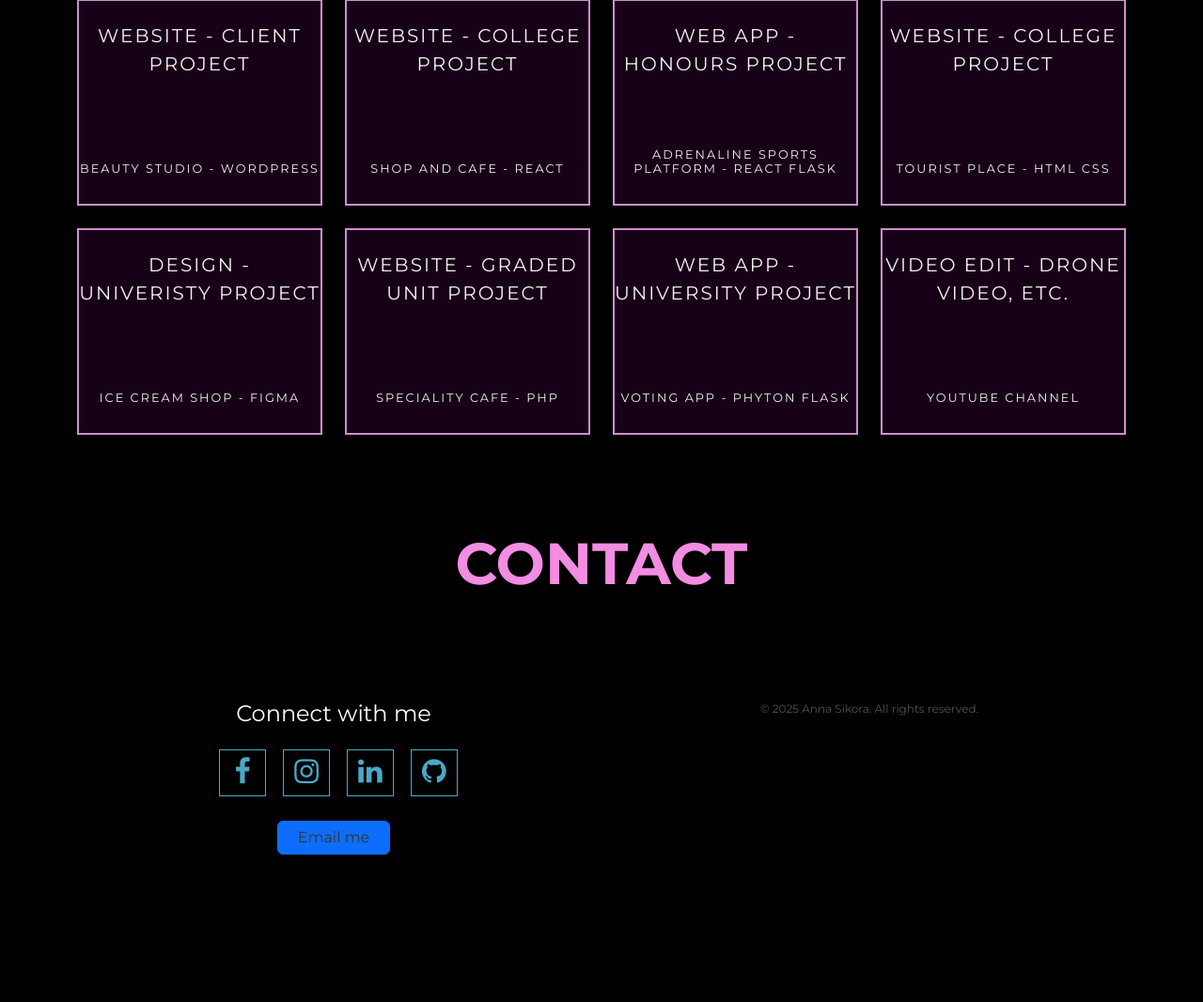
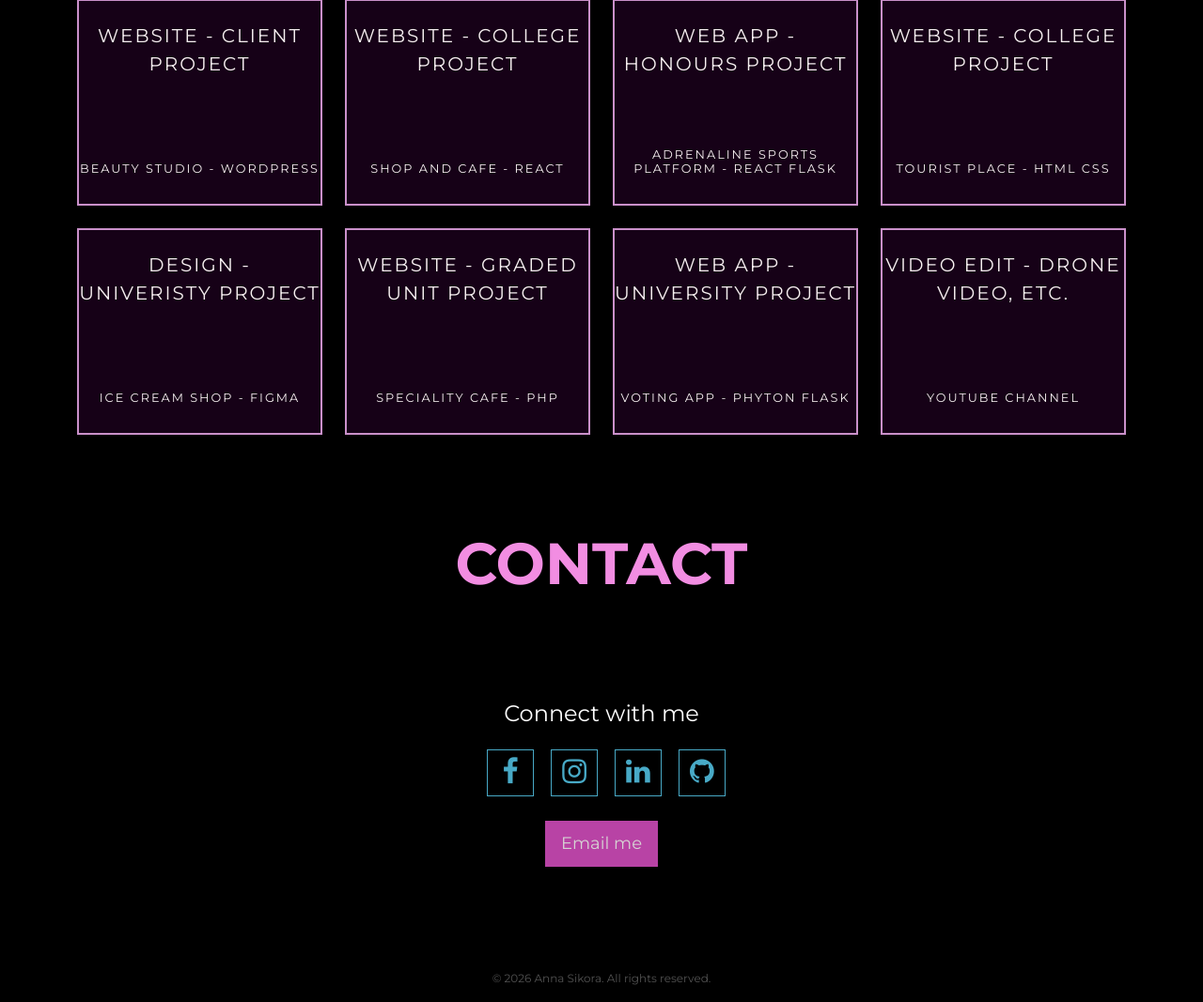
Before and after one commit to AnnS9/MyPortfolio, a PHP site: page / in a window 1280 px wide. Shown: the part 2922-3989 px from the top of the page at 94% size. Before the commit the page ends 3832 px from the top, so only its background shows below. Run offline with PHP 8.4, Linux system fonts and the light colour scheme; some libraries are stand-ins or nearby versions.

Commit message:
minor changes

```diff
--- a/css/style.css
+++ b/css/style.css
@@ -425,7 +425,16 @@ nav.opened .btn-hamburger span:nth-child(3) {
 .mt-5{
     margin-top: 100px !important;
 }
+.btn-primary{
+    background-color: #B843A5 !important;
+    border: none !important;
+    padding: 10px 15px 10px 15px !important;
+    font-size: 18px !important;
+    border: solid 1px #B843A5 !important;
+    border-radius: 0% !important;
+    color:rgb(214, 211, 211) !important;
 
+}
 
 /* CONTACT */
 .contact-section{
--- a/index.html
+++ b/index.html
@@ -318,13 +318,13 @@ height="0" width="0" style="display:none;visibility:hidden"></iframe></noscript>
 
 
   <section id="contact">
-    <div class="container mt-5 d-flex justify-content-center mt-5 reveal fade-bottom">
+    <div class="container d-flex justify-content-center mt-5 reveal fade-bottom">
       <h2>CONTACT</h2>
     </div>
     <div class="container mb-5">
       <div class="row  mt-5">
 
-        <div class="col-sm-12 col-md-6  d-flex justify-content-center">
+        <div class="  d-flex justify-content-center">
           <div id="social-test">
             <h4>Connect with me</h4>
             <ul class="social mt-4">
@@ -336,13 +336,13 @@ height="0" width="0" style="display:none;visibility:hidden"></iframe></noscript>
 
             </ul>
             <a href="mailto:annasoul.webdev@gmail.com" class="btn btn-primary">
-  Email me
-</a>
+              Email me
+            </a>
           </div>
         </div>
 
 
-        <div class="col-sm-12 col-md-6 ">
+        <div class="container ">
 
           <section id="cookies" style="display: none;">
   <div class="container">
@@ -361,8 +361,8 @@ height="0" width="0" style="display:none;visibility:hidden"></iframe></noscript>
 </section>
 
 <!-- Footer Copyright -->
-<footer>
-  <p class="copyright text-center">&copy; 2025 Anna Sikora. All rights reserved.</p>
+<footer class="constainer mt-5">
+  <p class="copyright text-center">&copy; 2026 Anna Sikora. All rights reserved.</p>
 </footer>
 
 
```
